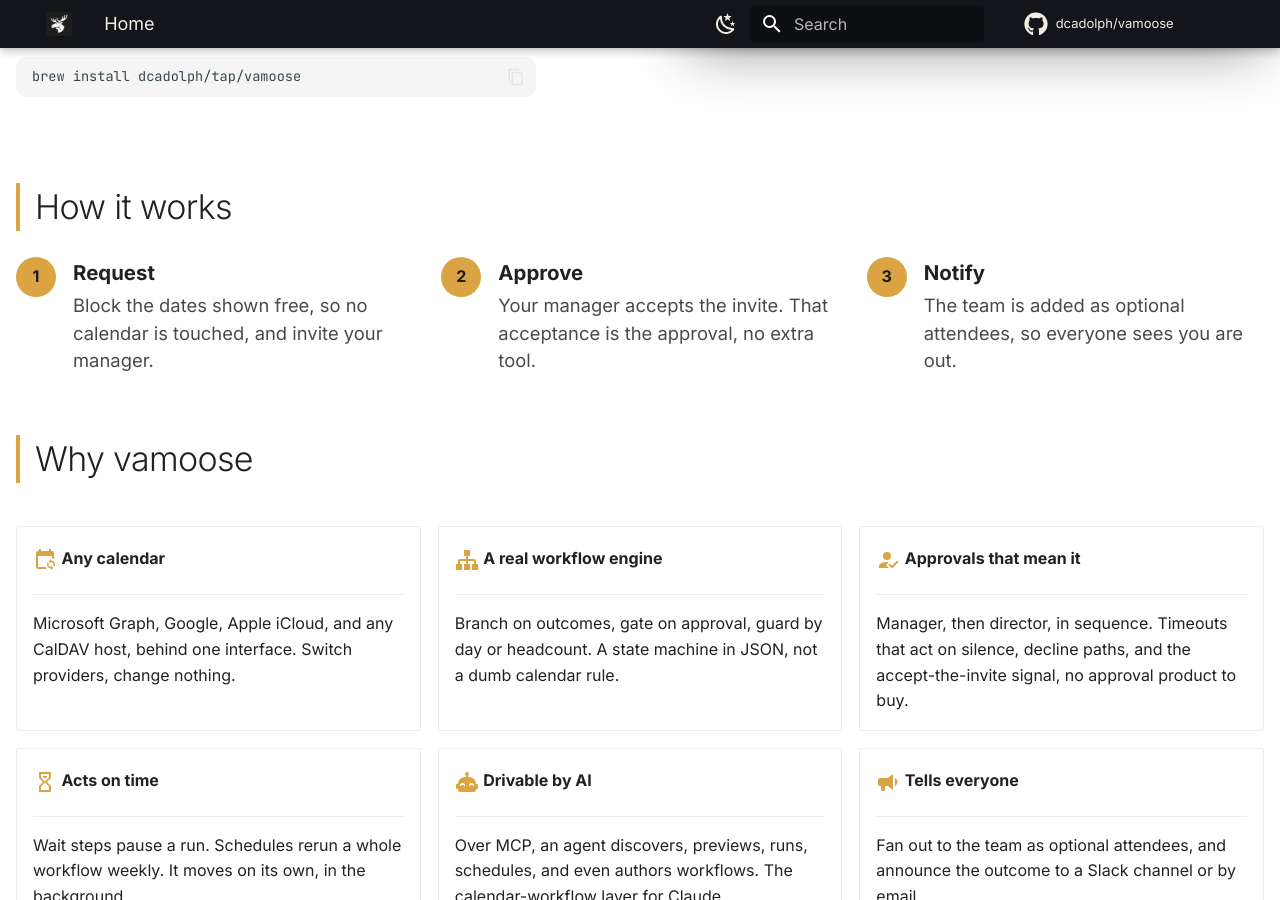
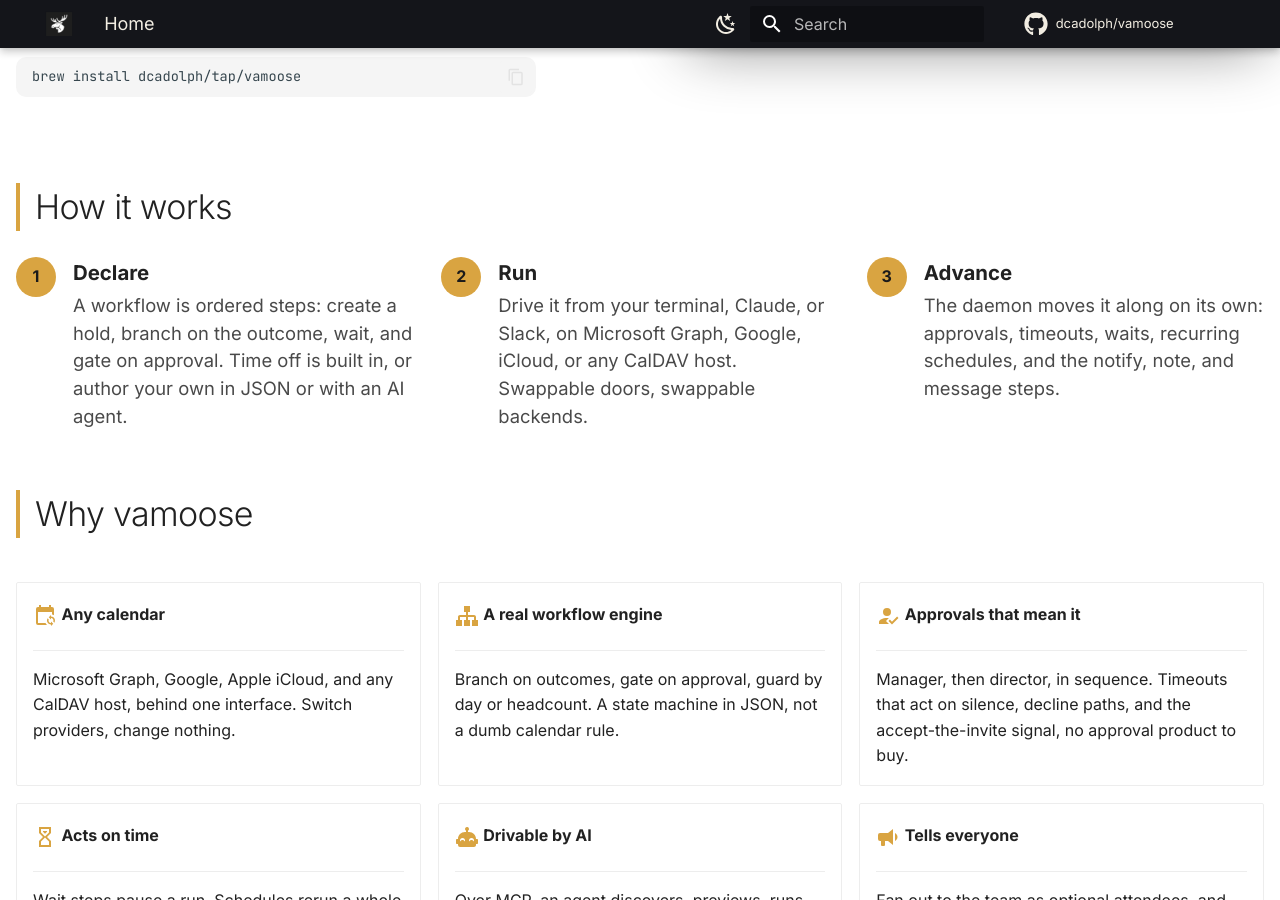
Before and after one commit to dcadolph/vamoose, an MkDocs documentation site: the page built from docs/README.md, in a window 1280 px wide and 900 px high, scrolled down 636 px. Built offline with MkDocs 1.6.1 and Material for MkDocs 9.7.7, drawn with Linux system fonts in a browser that asks for light colours; comment, search, counter and statistics services are not loaded.

Commit message:
Reframe How it works around the workflow engine

```diff
--- a/docs/README.md
+++ b/docs/README.md
@@ -39,9 +39,9 @@
 ## How it works { .section-head }
 
 <div class="flow">
-<div class="flow-step"><span class="num">1</span><div class="flow-text"><strong>Request</strong><span>Block the dates shown free, so no calendar is touched, and invite your manager.</span></div></div>
-<div class="flow-step"><span class="num">2</span><div class="flow-text"><strong>Approve</strong><span>Your manager accepts the invite. That acceptance is the approval, no extra tool.</span></div></div>
-<div class="flow-step"><span class="num">3</span><div class="flow-text"><strong>Notify</strong><span>The team is added as optional attendees, so everyone sees you are out.</span></div></div>
+<div class="flow-step"><span class="num">1</span><div class="flow-text"><strong>Declare</strong><span>A workflow is ordered steps: create a hold, branch on the outcome, wait, and gate on approval. Time off is built in, or author your own in JSON or with an AI agent.</span></div></div>
+<div class="flow-step"><span class="num">2</span><div class="flow-text"><strong>Run</strong><span>Drive it from your terminal, Claude, or Slack, on Microsoft Graph, Google, iCloud, or any CalDAV host. Swappable doors, swappable backends.</span></div></div>
+<div class="flow-step"><span class="num">3</span><div class="flow-text"><strong>Advance</strong><span>The daemon moves it along on its own: approvals, timeouts, waits, recurring schedules, and the notify, note, and message steps.</span></div></div>
 </div>
 
 ## Why vamoose { .section-head }
```
